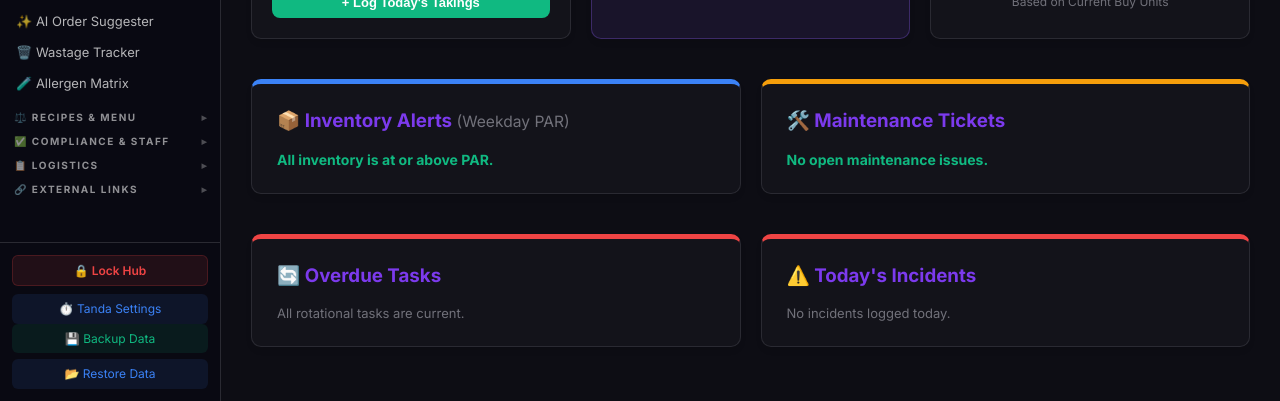
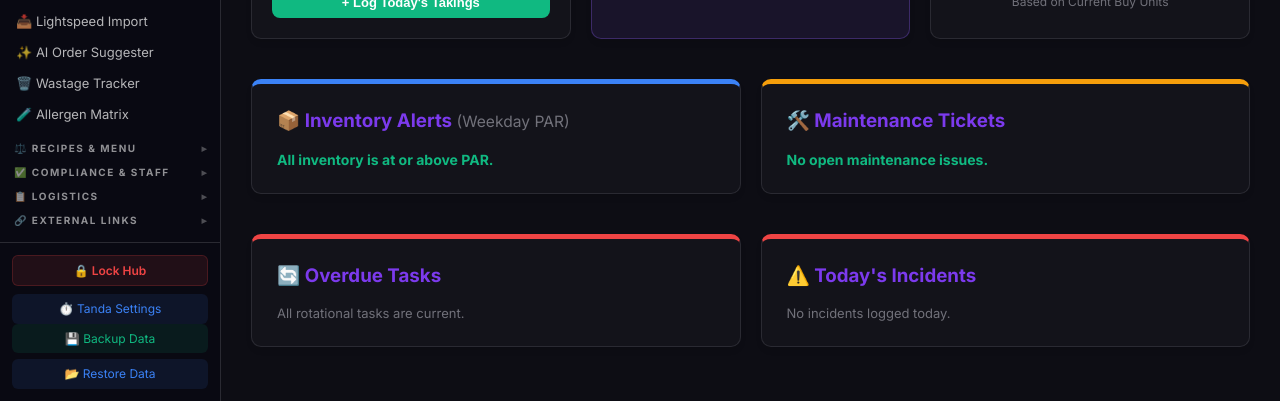
Before and after one commit to jhensens/hubwa, a plain HTML site: page index.html in a window 1280 px wide. Shown: the part 399-800 px from the top of the page. Drawn offline with Linux system fonts and the light colour scheme; no server answers; a script that the page names is missing.

Commit message:
Update index.html

```diff
--- a/index.html
+++ b/index.html
@@ -40,6 +40,7 @@
                     <div class="nav-item" onclick="window.showView('zones')">🗄️ Storage Zones</div>
                     <div class="nav-item restricted" onclick="window.showView('suppliers')">🚚 Suppliers & Ordering</div>
                     <div class="nav-item" onclick="window.showView('prep-list')">📝 Auto-Order List</div>
+                    <div class="nav-item restricted" onclick="window.showView('lightspeed-import')">📥 Lightspeed Import</div>
                     <div class="nav-item" onclick="window.showView('ai-order')">✨ AI Order Suggester</div>
                     <div class="nav-item" onclick="window.showView('wastage')">🗑️ Wastage Tracker</div>
                     <div class="nav-item" onclick="window.showView('allergens')">🧪 Allergen Matrix</div>
```
